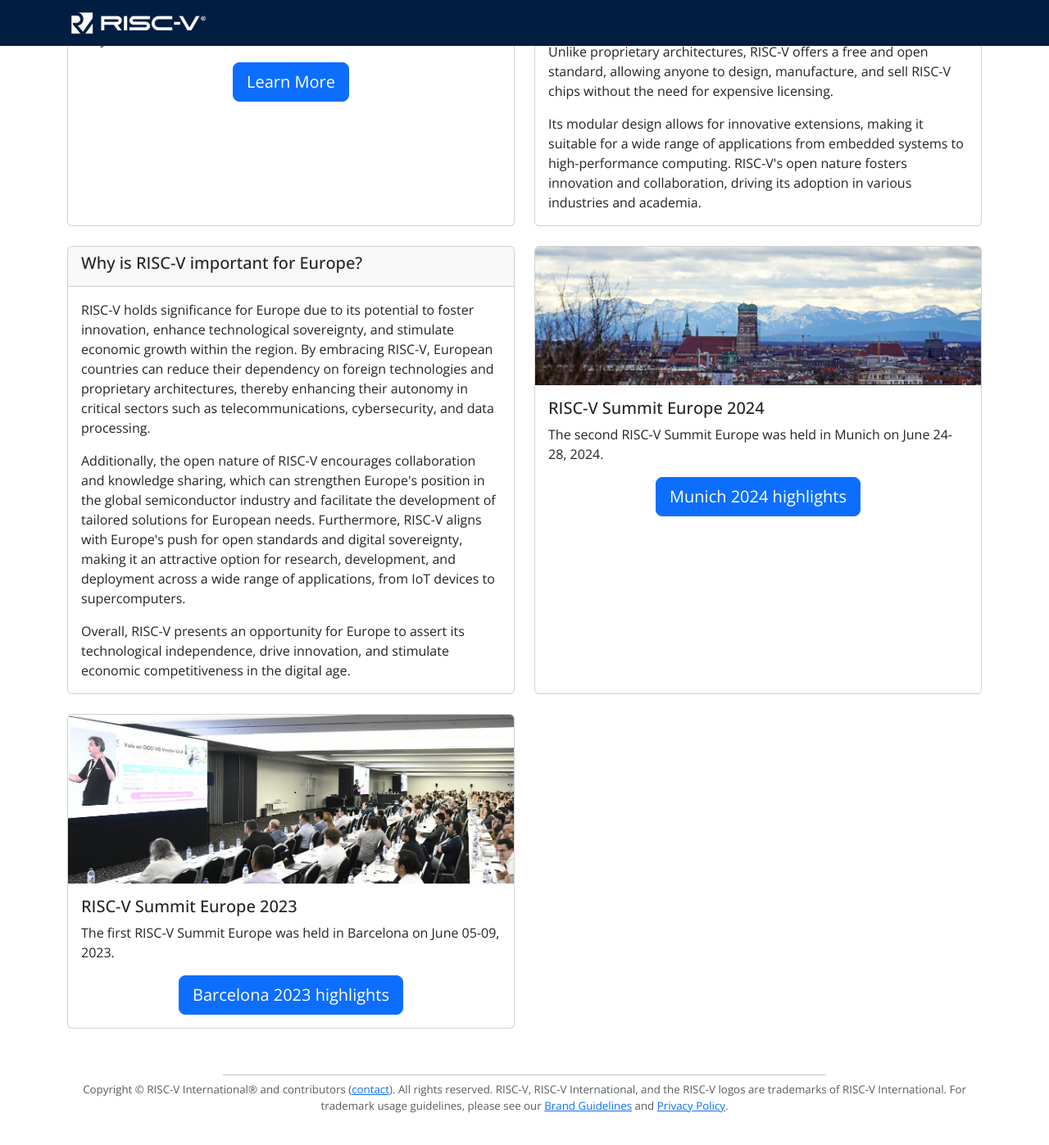
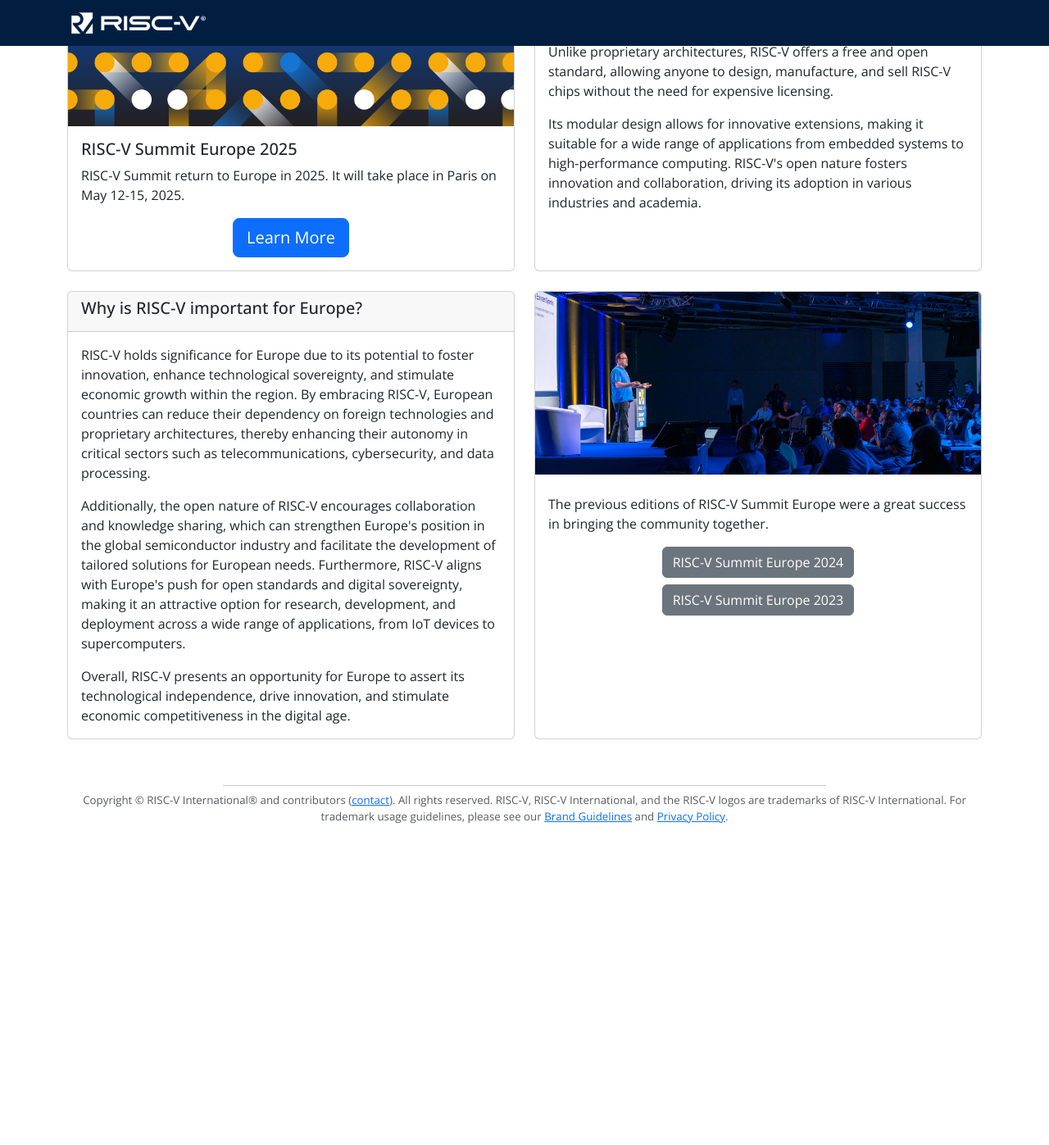
Before and after one commit to riscv-europe/summit-website-development, a Jekyll site: the page built from index.md, in a window 1280 px wide and 1400 px high, scrolled down 138 px. Shown: the top 1397 px of the window at 82% size. Built offline with Jekyll 4.4.1, drawn with Linux system fonts in a browser that asks for light colours; after the commit the page ends 1185 px from its top, so only the background shows below that.

Commit message:
2025 summit landing

```diff
--- a/index.md
+++ b/index.md
@@ -6,7 +6,7 @@
 <div class="row row-cols-1 row-cols-md-2">
   <div class="col mb-4">
     <div class="card h-100">
-      <a href="summit/2024">
+      <a href="summit/2025">
         <img src="summit/2025/media/banners/banner.png" class="card-img-top" alt="RISC-V Summit Europe 2025 Logo">
       </a>
       <div class="card-body">
@@ -76,41 +76,20 @@
   <div class="col mb-4">
     <div class="card h-100">
       <img
-        src="summit/2024/media/banners/munich.jpg"
+        src="summit/2024/media/banners/highlight.jpg"
         class="card-img-top"
         alt="RISC-V Summit Europe 2024 Impression"
       >
       <div class="card-body">
-        <h5 class="card-title">RISC-V Summit Europe 2024</h5>
+        <h5 class="card-title"></h5>
         <p class="card-text">
-          The second RISC-V Summit Europe was held in Munich on June 24-28,
-          2024.
+          The previous editions of RISC-V Summit Europe were a great success in bringing the community together.
         </p>
+        <div class="text-center mb-2">
+          <a href="summit/2024" class="btn btn-secondary btn-md">RISC-V Summit Europe 2024</a>
+        </div>
         <div class="text-center">
-          <a href="summit/2024" class="btn btn-primary btn-lg"
-            >Munich 2024 highlights</a
-          >
-        </div>
-      </div>
-    </div>
-  </div>
-  <div class="col mb-4">
-    <div class="card h-100">
-      <img
-        src="summit/2023/media/banners/banner.jpg"
-        class="card-img-top"
-        alt="RISC-V Summit Europe 2023 Impression"
-      >
-      <div class="card-body">
-        <h5 class="card-title">RISC-V Summit Europe 2023</h5>
-        <p class="card-text">
-          The first RISC-V Summit Europe was held in Barcelona on June 05-09,
-          2023.
-        </p>
-        <div class="text-center">
-          <a href="summit/2023" class="btn btn-primary btn-lg"
-            >Barcelona 2023 highlights</a
-          >
+          <a href="summit/2023" class="btn btn-secondary btn-md">RISC-V Summit Europe 2023</a>
         </div>
       </div>
     </div>
```
Also changed, not shown: summit/2024/media/banners/highlight.jpg (added), summit/2025/media/banners/banner.png (added).
